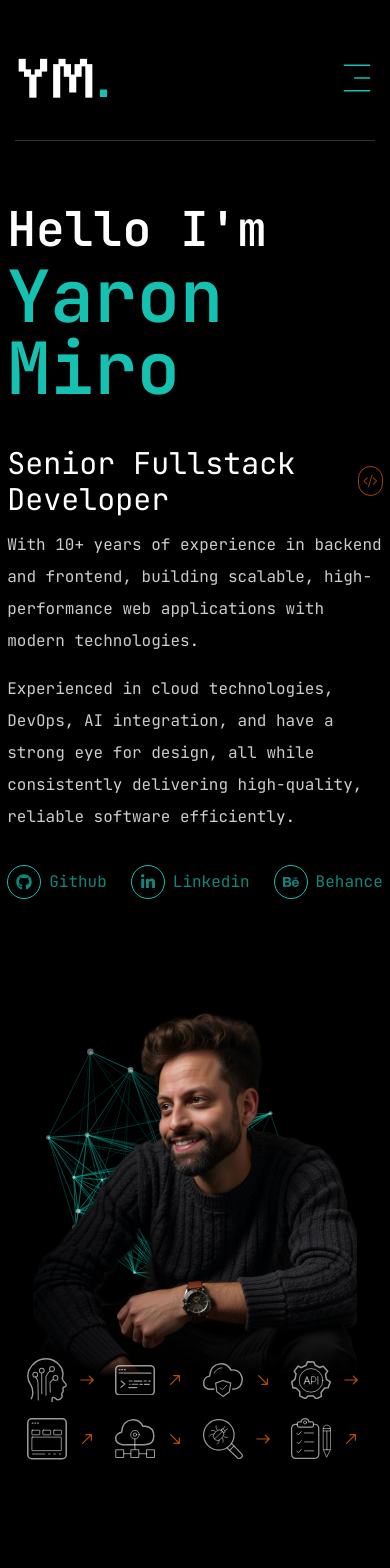
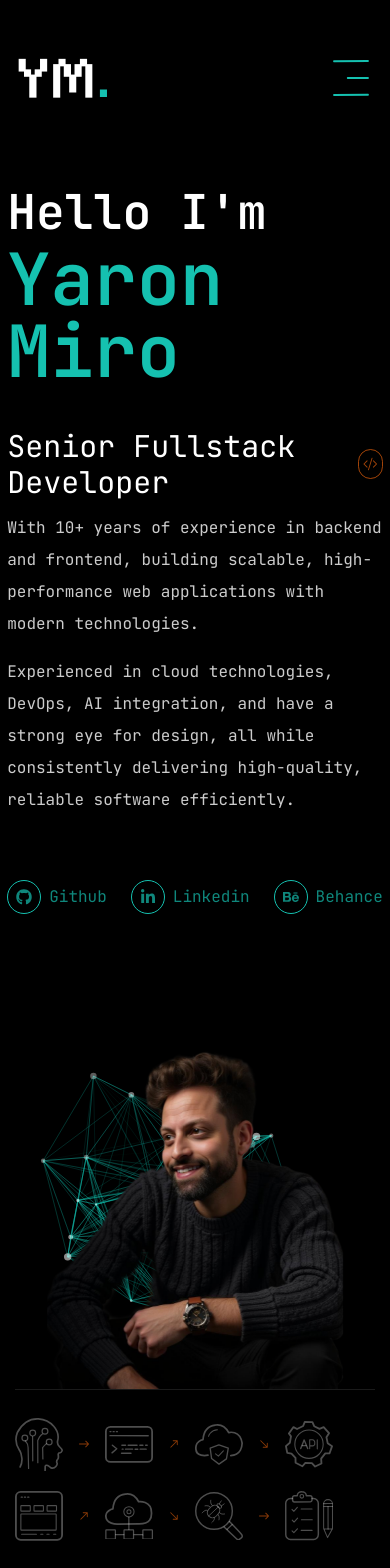
Before and after one commit to YaronMiro/ym-website, a Next.js app: page / in a window 390 px wide. Shown: the top 1568 px of the page. Before the commit the page ends 1540 px from the top, so only its background shows below. Built offline with nearby package versions, Linux system fonts and the light colour scheme.

Commit message:
fix layout try 7

```diff
--- a/app/page.tsx
+++ b/app/page.tsx
@@ -7,6 +7,7 @@ import { BsCodeSlash } from "react-icons/bs";
 import Social from "@/components/Social";
 import { Button } from "@/components/ui/button";
 import ParticlesContainer from '@/components/ParticlesContainer'
+import ContainerSeparator from "@/components/ContainerSeparator";
 import heroImage from '@/public/hero-image-2.png'
 import HeroIcons from "@/components/HeroIcons";
 
@@ -15,7 +16,7 @@ const Home: React.FC = () => {
     <>
       <section className="container">
           <div className="flex flex-col xl:flex-row items-center xl:items-start">
-          <div className="mb-28">
+          <div>
               <h1 className="flex flex-col font-semibold">
                 <span className="text-5xl text-white">Hello I&apos;m</span>
                 <span className="mt-2 text-7xl text-accent">Yaron Miro</span>
@@ -32,18 +33,20 @@ const Home: React.FC = () => {
                   Experienced in cloud technologies, DevOps, AI integration, and have a strong eye for design, all while consistently delivering high-quality, reliable software efficiently.
                 </p>
               </div>
-              <Social className="flex mt-8 gap-6" />
+            <Social className="flex mb-10 mt-16 xl:mt-12 gap-6" />
             </div>
-            <div className="relative xl:mt-20 flex justify-center xl:flex-1">
-            <ParticlesContainer className="absolute bottom-10 w-full h-full z-[-9999] xl:right-0 xl:left-0" />
+            <div className="relative flex justify-center xl:flex-1 mt-24">
+              <ParticlesContainer className="absolute bottom-10 w-full h-full z-[-9999] xl:right-0 xl:left-0" />
               <Image
-              className="w-[90%] xl:w-auto h-auto xl:h-[600px]"
+                className="max-h-[600px] w-auto h-auto xl:h-[550px] px-8 xl:px-0"
                 src={heroImage}
                 alt="Image of Yaron Miro"
               />
             </div>
           </div>
-        <div className="flex flex-row justify-center xl:justify-end items-center -mt-6 xl:-mt-7 pb-20">
+          <div className="pb-20">
+            <div className="h-[1px] bg-white/10 xl:w-[110%] xl:-mx-[5%]"></div>
+
             {/* <Button
               variant="outline"
               size="lg"
@@ -52,7 +55,10 @@ const Home: React.FC = () => {
               <span>Download CV</span>
               <FiDownload className="text-xl" />
             </Button> */}
-            <HeroIcons color="stroke-white/60" className="z-50" />
+            <div className="flex justify-center my-7 z-50">
+              <HeroIcons color="stroke-white/30" />
+            </div>
+          {/* <ContainerSeparator /> */}
           </div>
       </section>
     </>
--- /dev/null
+++ b/components/ContainerSeparator.tsx
@@ -0,0 +1,13 @@
+import React from "react";
+
+interface ContainerSeparatorProps {
+    className?: string
+}
+
+const ContainerSeparator: React.FC<ContainerSeparatorProps> = ( {className}) => {
+    return (
+        <div className={`h-[1px] bg-secondary/10 xl:w-[110%] xl:-mx-[5%] ${className}`}></div>
+    );
+}
+
+export default ContainerSeparator;
--- a/components/GradientLine.tsx
+++ /dev/null
@@ -1,31 +0,0 @@
-import React from "react";
-
-
-interface GradientLineProps {
-    className?: string;
-    orientation?: "horizontal" | "vertical";
-    direction?: "left" | "right" | "top" | "bottom";
-}
-
-const GradientLine: React.FC<GradientLineProps> = ({ orientation = "horizontal", direction = "left", className }) => {
-    const isVertical = orientation === "vertical";
-
-    const directionMap = {
-        top: "t",
-        right: "r",
-        bottom: "b",
-        left: "l",
-    }
-
-    return (
-        <div
-            className={`${isVertical
-                ? `h-32 w-[2px] bg-gradient-to-${directionMap[direction]} from-white to-transparent`
-                : `h-[2px] bg-gradient-to-${directionMap[direction]} from-white to-transparent`
-                }` + ` ${className}`
-            }
-        />
-    );
-};
-
-export default GradientLine;
--- a/components/Header.tsx
+++ b/components/Header.tsx
@@ -7,7 +7,7 @@ import { FiDownload } from "react-icons/fi";
 
 const Header: React.FC = () => {
     return (
-        <header className="xl:mt-10 mb-4 py-12 text-white">
+        <header className="xl:mt-10  mb-8 xl:mb-24 py-12 text-white">
             <div className="container mx-auto">
                 <div className="flex justify-between items-center">
                     <Logo className="text-6xl" />
@@ -23,7 +23,6 @@ const Header: React.FC = () => {
                     </div>
                     <div className="xl:hidden"><MobileNav /></div>
                 </div>
-                <div className="mt-8 h-[1px] bg-white/20 xl:w-[110%] xl:-mx-[5%]"></div>
             </div>
         </header>
     );
--- a/components/HeroIcons.tsx
+++ b/components/HeroIcons.tsx
@@ -5,12 +5,11 @@ import YmIcon, { IconName } from "@/components/YmIcon";
 
 interface HeroIconsProps {
     color: string;
-    className?: string;
 }
 
 interface IconData {
     name: IconName;
-    arrowDirection: string;
+    arrowDirection?: string | null;
 }
 
 export const icons: IconData[] = [
@@ -21,17 +20,19 @@ export const icons: IconData[] = [
     { name: "ui", arrowDirection: "-rotate-45" },
     { name: "cloud-balancer", arrowDirection: "rotate-45" },
     { name: "bug-tracker", arrowDirection: "" },
-    { name: "todo-list", arrowDirection: "-rotate-45" },
+    { name: "todo-list", arrowDirection: null },
 ];
 
-const HeroIcons: React.FC<HeroIconsProps> = ({ color, className }) => {
+const HeroIcons: React.FC<HeroIconsProps> = ({ color }) => {
     return (
-        <div className={`${color} grid grid-cols-4 gap-4 xl:grid-cols-8 xl:gap-2 ${className}`}>
-            {icons.map(({ name, arrowDirection}) => {
+        <div className={`${color} grid grid-cols-4 md:grid-cols-8 gap-y-5 xl:gap-y-0`}>
+            {icons.map(({ name, arrowDirection}, index) => {
+                const itemPosition = (index + 1);
+
                 return (
-                    <div key={name} className="flex items-center justify-center gap-2">
-                        <YmIcon className="w-[2.5rem] xl:w-[3rem]" icon={name} />
-                        <IoIosArrowRoundForward className={`text-2xl text-secondary/80 ${arrowDirection}`} />
+                    <div key={name} className="flex items-center justify-items-start">
+                        <YmIcon className="w-[3rem]" icon={name} />
+                        {arrowDirection !== null && <IoIosArrowRoundForward className={`text-3xl text-secondary/60 mx-3 ${arrowDirection} ${itemPosition === 4 && 'hidden sm:block'}`} />}
                     </div>
                 )
             }) }
--- a/components/MobileNav.tsx
+++ b/components/MobileNav.tsx
@@ -13,7 +13,7 @@ const MobileNav: React.FC = () => {
     return (
         <Sheet>
             <SheetTrigger className="flex justify-center items-center">
-                <CiMenuFries className="text-[36px] text-accent" />
+                <CiMenuFries className="text-5xl text-accent" />
             </SheetTrigger>
             <SheetContent className="flex flex-col">
                 {/* Logo */}
--- a/components/Social.tsx
+++ b/components/Social.tsx
@@ -28,8 +28,7 @@ const Social: React.FC<SocialProps> = ({ className, iconStyles }) => {
                             target="_blank"
                         >
                            <div className="flex items-center">
-                                <div className={`flex justify-center border border-accent rounded-full p-2 items-center bg-primary text-accent/70 group-hover:bg-accent/70 group-hover:text-primary ${iconStyles}`}
-                                >
+                                <div className={`flex justify-center border border-accent rounded-full p-2 items-center bg-primary text-accent/70 group-hover:bg-accent/70 group-hover:text-primary ${iconStyles}`}>
                                     {icon}
                                 </div>
                                 <span className="flex capitalize ml-2 text-accent/70 group-hover:text-accent-hover">
--- a/components/ui/separator.tsx
+++ /dev/null
@@ -1,31 +0,0 @@
-"use client"
-
-import * as React from "react"
-import * as SeparatorPrimitive from "@radix-ui/react-separator"
-
-import { cn } from "@/lib/utils"
-
-const Separator = React.forwardRef<
-  React.ElementRef<typeof SeparatorPrimitive.Root>,
-  React.ComponentPropsWithoutRef<typeof SeparatorPrimitive.Root>
->(
-  (
-    { className, orientation = "horizontal", decorative = true, ...props },
-    ref
-  ) => (
-    <SeparatorPrimitive.Root
-      ref={ref}
-      decorative={decorative}
-      orientation={orientation}
-      className={cn(
-        "shrink-0 bg-border",
-        orientation === "horizontal" ? "h-[1px] w-full" : "h-full w-[1px]",
-        className
-      )}
-      {...props}
-    />
-  )
-)
-Separator.displayName = SeparatorPrimitive.Root.displayName
-
-export { Separator }
```
Also changed, not shown: public/hero-image-2.png.
